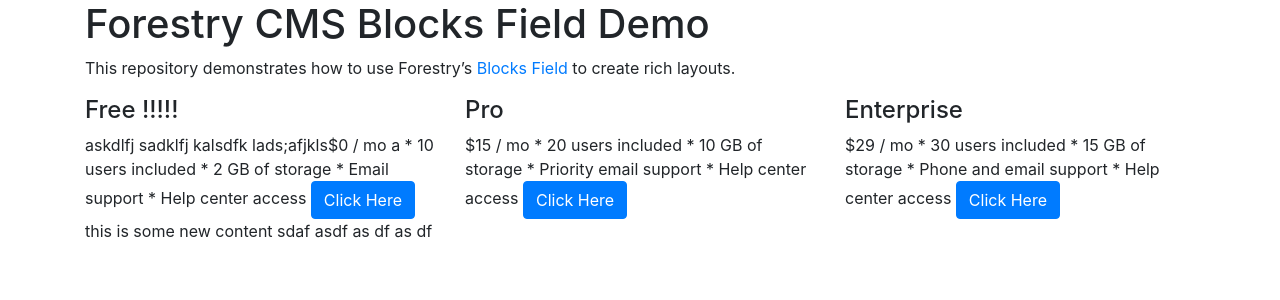
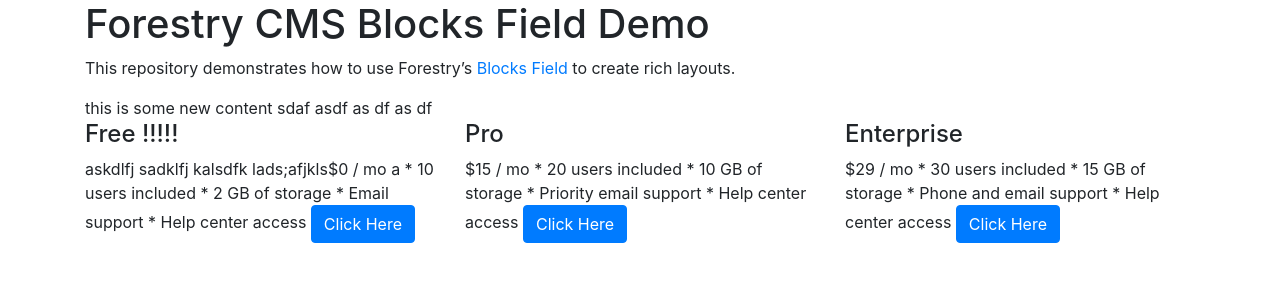
Before and after one commit to stevepolitodesign/forestry-cms-blocks-field-demo, a Jekyll site: the page built from index.md, in a window 1280 px wide. Shown: the top 300 px of the page. Built offline with Jekyll 4.4.1, drawn with Linux system fonts in a browser that asks for light colours; part of the change alters nothing that is shown.

```diff
--- a/index.md
+++ b/index.md
@@ -3,6 +3,8 @@ title: Forestry CMS Blocks Field Demo
 description: This repository demonstrates how to use Forestry's Blocks Field to create
   rich layouts.
 page_sections:
+- template: textarea
+  textarea: "this is some new content\n\nsdaf asdf \n\nas\n\ndf as df\n\n "
 - template: highlights
   highlights:
   - headline: Free !!!!!
@@ -32,8 +34,6 @@ page_sections:
       * Phone and email support
       * Help center access
     url: https://example
-- template: textarea
-  textarea: "this is some new content\n\nsdaf asdf \n\nas\n\ndf as df\n\n "
 
 ---
 # Forestry CMS Blocks Field Demo
```
